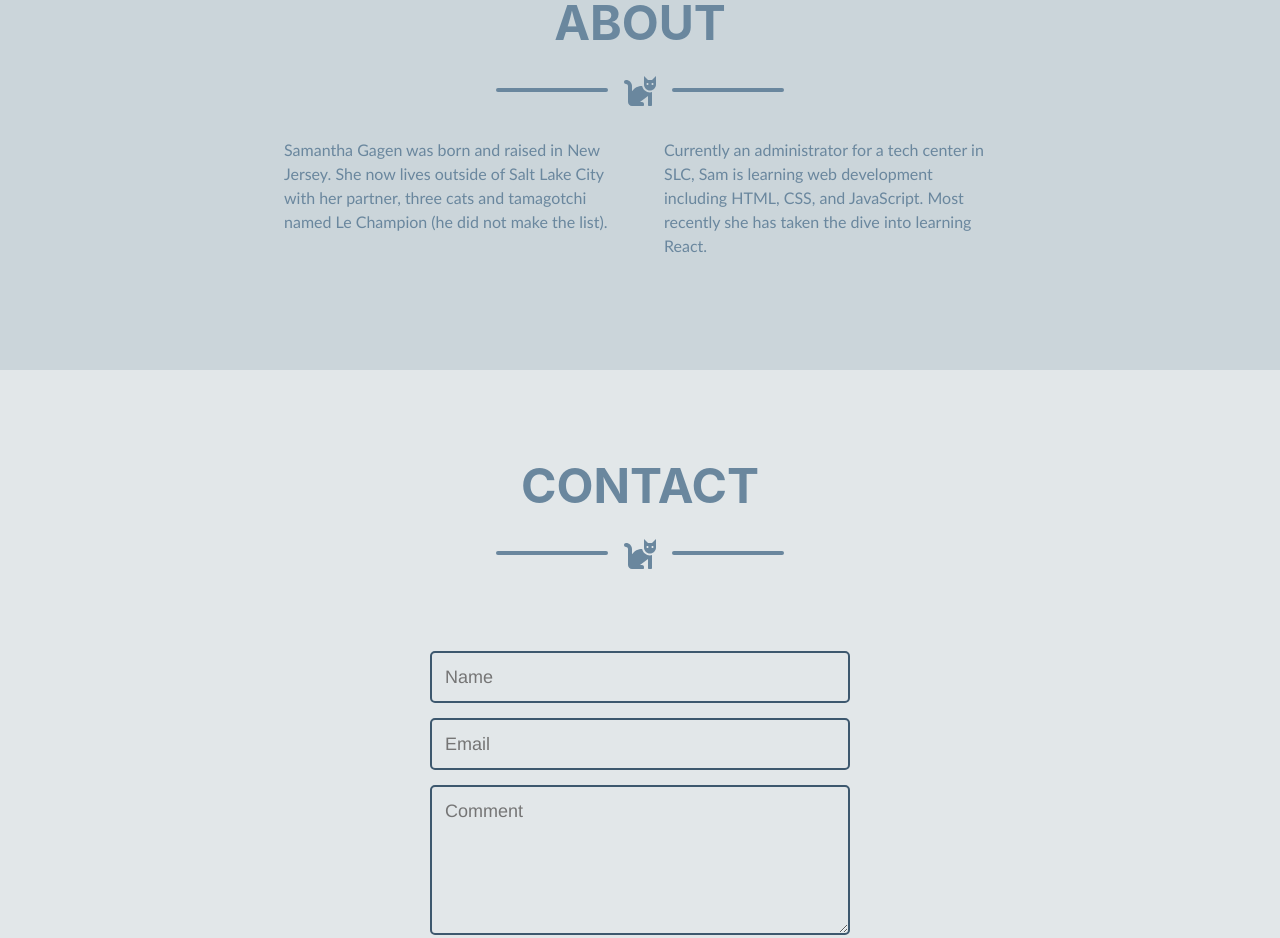
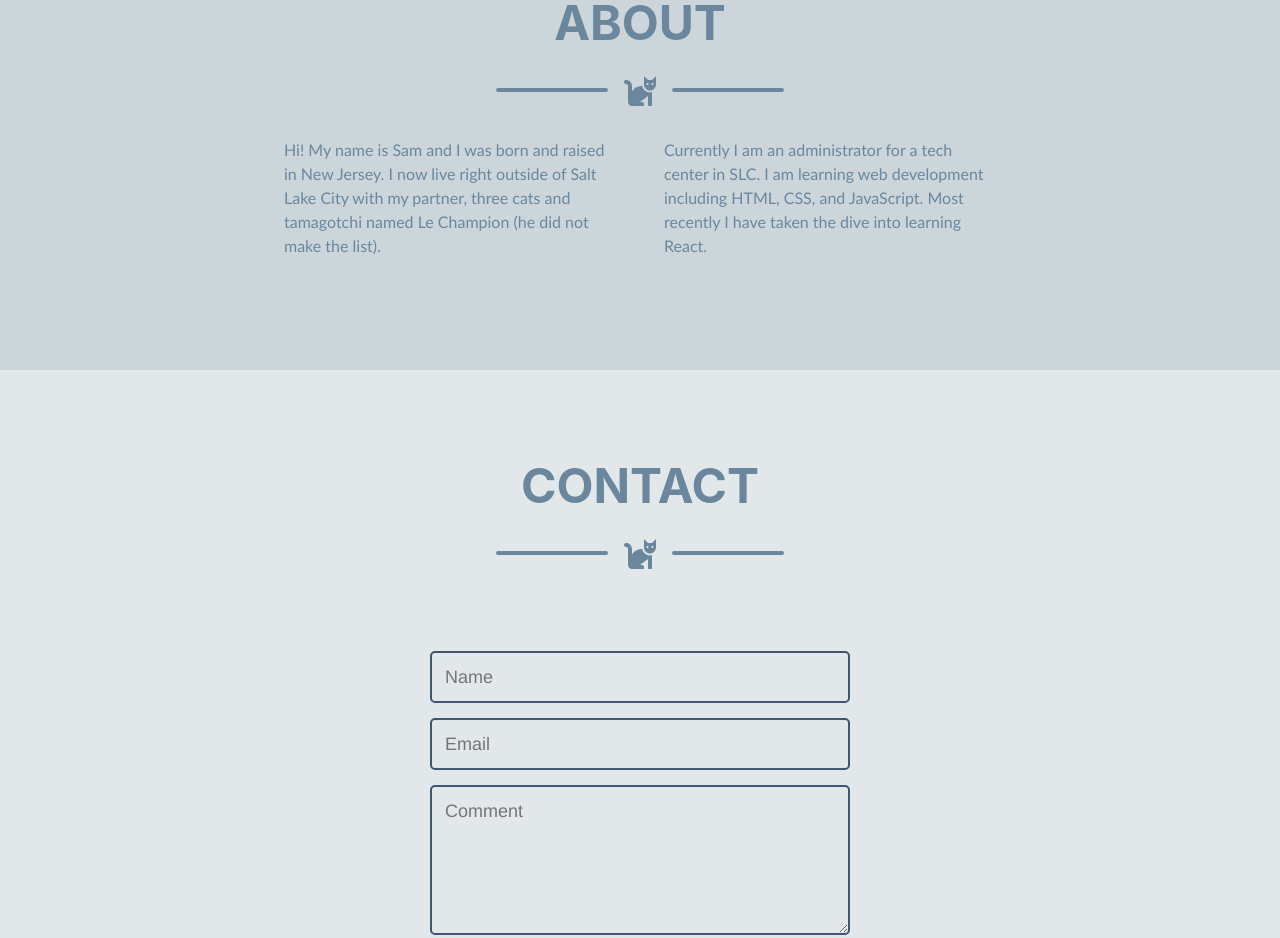
Before and after one commit to Samantha-Grace/portfolio, a plain HTML site: page index.html in a window 1280 px wide. Shown: the part 1694-2632 px from the top of the page. Drawn offline with nearby package versions, Linux system fonts and the light colour scheme; a web font is replaced by a local one.

Commit message:
fixed wording

```diff
--- a/index.html
+++ b/index.html
@@ -186,16 +186,16 @@
       <div class="row">
         <div class="col-lg-4 ml-auto text-secondary">
 
-          Samantha Gagen was born and raised in New Jersey.
-          She now lives outside of Salt Lake City with her partner,
+          Hi! My name is Sam and I was born and raised in New Jersey.
+          I now live right outside of Salt Lake City with my partner,
           three cats and tamagotchi named Le Champion (he did not make the list).
 
           </p>
         </div>
         <div class="col-lg-4 mr-auto text-secondary">
 
-          Currently an administrator for a tech center in SLC, Sam is learning web development
-          including HTML, CSS, and JavaScript. Most recently she has taken the dive into learning React.
+          Currently I am an administrator for a tech center in SLC. I am learning web development
+          including HTML, CSS, and JavaScript. Most recently I have taken the dive into learning React.
 
           </p>
         </div>
```
Also changed, not shown: css/styles.css.
